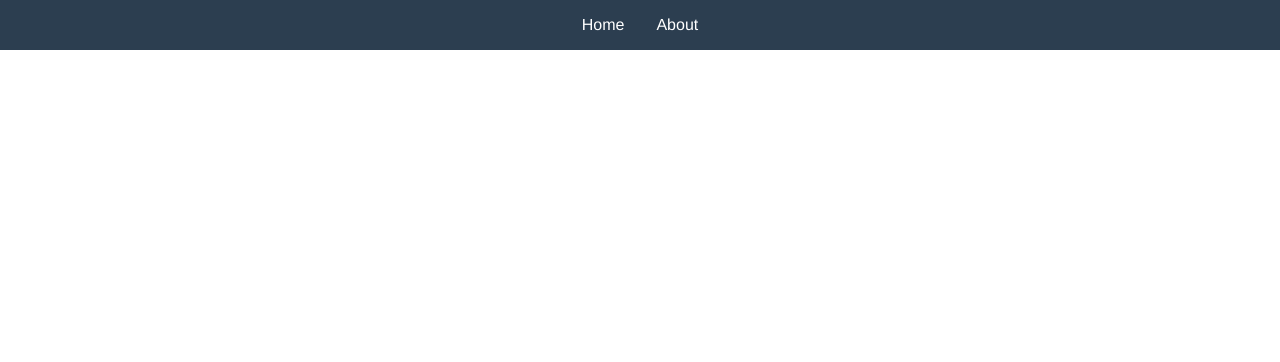
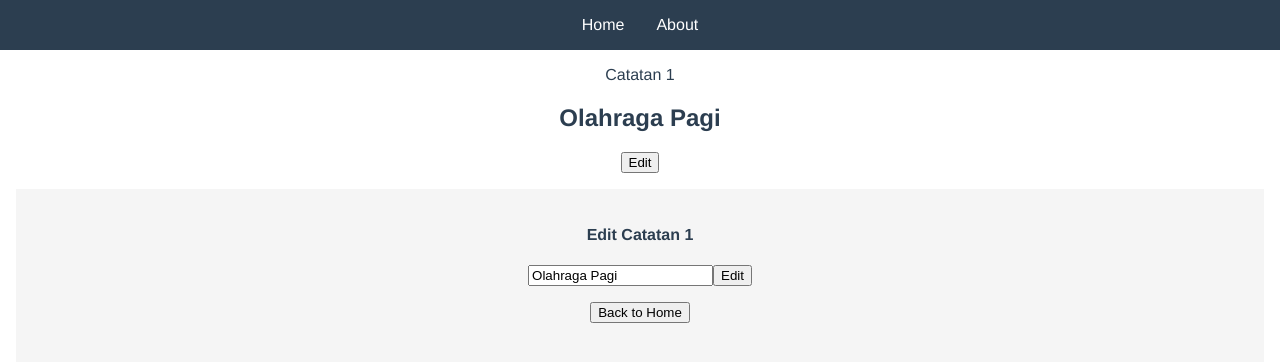
Before and after one commit to rakamaheka22/dia-2022, a Vue app in the folder cli/vue-lesson/: page /1/edit in a window 1280 px wide. Before the commit this address had no page. Shown: the top 362 px of the page. Built offline with nearby package versions, Linux system fonts and the light colour scheme; what mosha-vue-toastify would draw is missing.

Commit message:
Nested Routes

```diff
--- a/cli/vue-lesson/src/views/Detail.vue
+++ b/cli/vue-lesson/src/views/Detail.vue
@@ -4,9 +4,10 @@
     <h2>
       {{ selectedData.task }}
     </h2>
-    <router-link to="/">
-      <button>Back to Home</button>
+    <router-link :to="`/${id}/edit`">
+      <button>Edit</button>
     </router-link>
+    <router-view></router-view>
   </div>
 </template>
 
@@ -28,8 +29,6 @@ export default {
       .filter((item) => {
         return item.id === parseInt(this.id, 10)
       })[0];
-
-
   }
 }
 </script>
@@ -38,4 +37,8 @@ export default {
 .detail {
   padding: 16px;
 }
+
+button {
+  margin-bottom: 16px;
+}
 </style>
--- /dev/null
+++ b/cli/vue-lesson/src/views/Edit.vue
@@ -0,0 +1,45 @@
+<template>
+  <div class="edit">
+    <h4>Edit Catatan {{ $route.params.id }}</h4>
+    <input v-model="selectedData.task" type="text" />
+    <button>Edit</button>
+    <div style="margin-top: 16px;">
+      <button @click="goToHome">Back to Home</button>
+    </div>
+  </div>
+</template>
+
+<script>
+export default {
+  name: 'Edit',
+  data() {
+    return {
+      selectedData: {
+        id: 0,
+        task: '',
+        isComplete: false
+      },
+    };
+  },
+  mounted() {
+    this.selectedData = this.callApi()
+      .filter((item) => {
+        return item.id === parseInt(this.$route.params.id, 10)
+      })[0];
+  },
+  methods: {
+    goToHome() {
+      this.$router.push('/');
+    }
+  },
+};
+</script>
+
+<style scoped>
+.edit {
+  padding: 16px;
+  background: #f5f5f5;
+  width: 100%;
+  height: 300px;
+}
+</style>
```
Also changed, not shown: cli/vue-lesson/src/router/index.js (+7 -1 lines).
